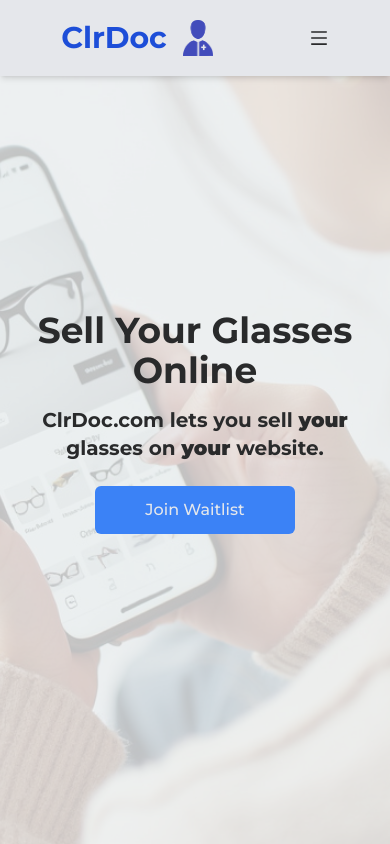
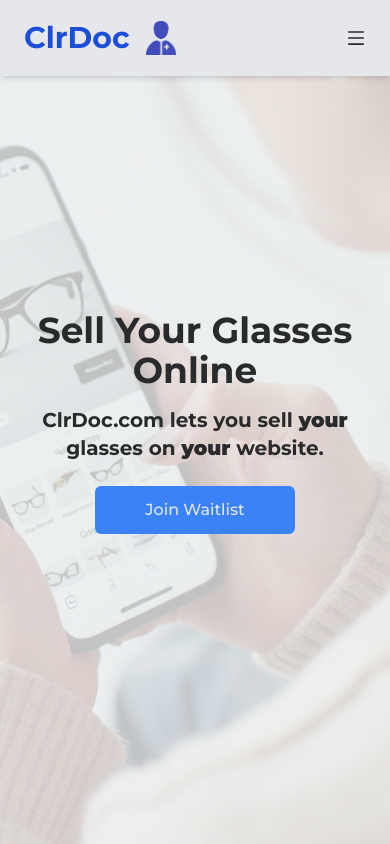
Before and after one commit to HunterKnott/clrdoc, a Next.js app: page / in a window 390 px wide. Shown: the top 844 px of the page. Built offline with nearby package versions, Linux system fonts and the light colour scheme; no server answers.

Commit message:
Made the header a little wider sometimes

```diff
--- a/app/NavBar.jsx
+++ b/app/NavBar.jsx
@@ -50,23 +50,18 @@
     }, [])
 
     return (
-        <header className="flex flex-row md:gap-64 justify-center items-center h-[76px] w-full px-4 py-6 z-30 bg-gray-200 fixed shadow-md">
-            {!menuOpen ?
+        <header className="flex flex-row justify-between items-center h-[76px] w-full px-6 md:px-12 lg:px-24 py-6 z-30 bg-gray-200 fixed shadow-md">
             <div>
-                    <Link href={'../'} className='flex flex-row gap-4'>
-                        <h1 className="w-full text-3xl font-bold text-blue-700">ClrDoc</h1>
+                <Link href={'../'} className='flex flex-row gap-4 items-center'>
+                    <h1 className="text-3xl font-bold text-blue-700">ClrDoc</h1>
                     <img src="Images/ClrDocIconTransparent.png" alt="Icon" className="w-[30px]" />
                 </Link>
             </div>
-                : <h1></h1>
-            }
-            <ul className="hidden md:flex">
-                <nav className='flex space-x-10 px-10 py-4'>
+            <nav className="hidden md:flex space-x-10">
                 {listLinks}
             </nav>
-            </ul>
             <div onClick={toggleMenu} className="block md:hidden">
-                {menuOpen ? <AiOutlineClose size={20} className='ml-64' /> : <AiOutlineMenu size={20} className='ml-24' />}
+                {menuOpen ? <AiOutlineClose size={20} /> : <AiOutlineMenu size={20} />}
             </div>
             <div className={menuOpen ? "fixed left-0 top-0 w-[60%] h-full bg-white border-r border-r-gray-900 ease-in-out duration-500 z-50" : "fixed left-[-100%]"}>
                 <h1 className="w-full text-3xl font-bold text-blue-700 m-4">ClrDoc</h1>
```
Lines whose indentation alone changed are shown as unchanged.
